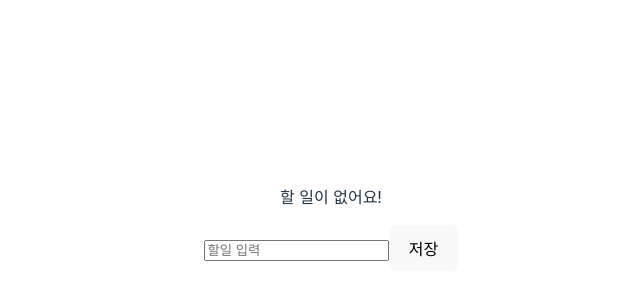
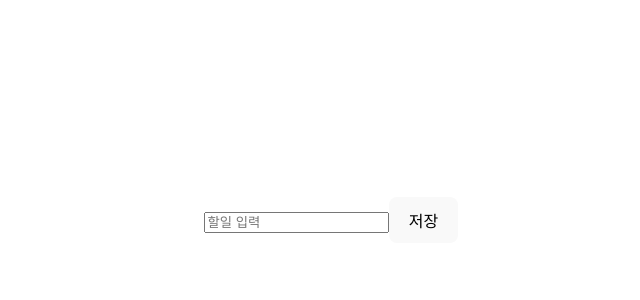
Before and after one commit to rierik/todo-list2, a React (Vite) app: page / in a window 1280 px wide. Shown: the part 180-480 px from the top of the page, without its empty margins (309-949 px from the left). Built offline with nearby package versions, Linux system fonts and the light colour scheme.

Commit message:
Revert "feat: 읽기 기능"
This reverts commit fb3087cff67a34f2dcb5df45c681b75a37579907.

```diff
--- a/src/App.tsx
+++ b/src/App.tsx
@@ -1,11 +1,12 @@
+import { useState } from 'react';
 import './App.css';
 import Write from './components/Write';
-import Read from './components/Read';
 
 function App() {
+  const [count, setCount] = useState(0);
+
   return (
     <div className="App">
-      <Read />
       <Write />
     </div>
   );
--- a/src/components/Read.tsx
+++ /dev/null
@@ -1,43 +0,0 @@
-import React, { useEffect, useState } from 'react';
-
-type todo = {
-  id: number;
-  text: string;
-  done: boolean;
-};
-
-export default function Read() {
-  const [todos, setTodos] = useState<todo[]>([]);
-
-  useEffect(() => {
-    try {
-      const stored = localStorage.getItem('todos');
-      const parsed = stored ? JSON.parse(stored) : [];
-
-      if (Array.isArray(parsed)) {
-        setTodos(parsed);
-      }
-    } catch {
-      // 파싱 오류 시 빈 배열로 초기화
-      setTodos([]);
-    }
-  }, []);
-
-  return (
-    <div>
-      <div>
-        {todos.length === 0 ? (
-          <p>할 일이 없어요!</p>
-        ) : (
-          <ul>
-            {todos.map((todo) => (
-              <li key={todo.id}>
-                {todo.text} {todo.done ? '(완료)' : '(미완료)'}
-              </li>
-            ))}
-          </ul>
-        )}
-      </div>
-    </div>
-  );
-}
```
